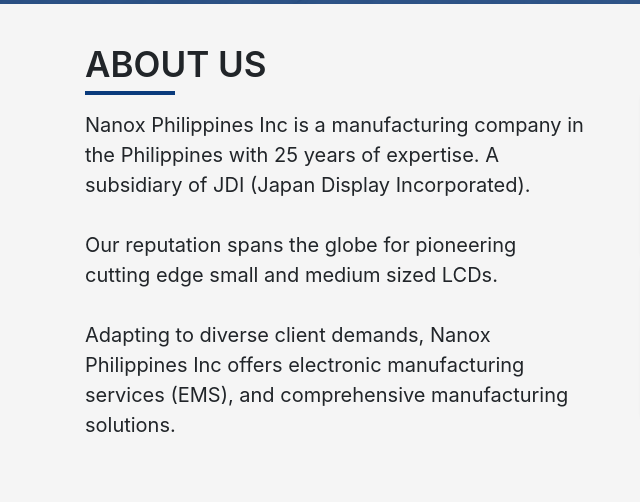
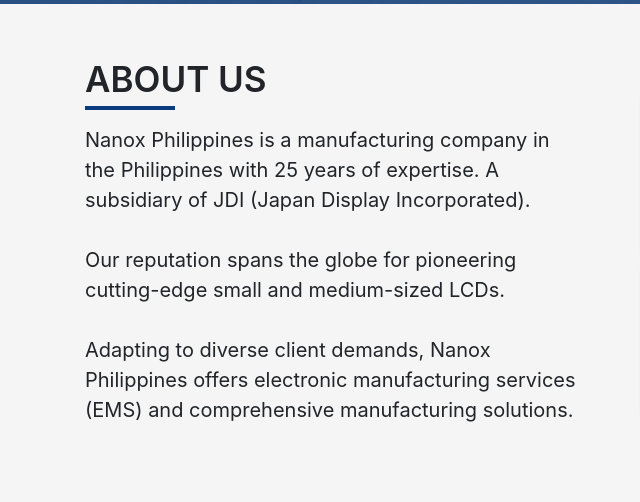
Before and after one commit to RichardBarreda/Nanox, a website: page index.html in a window 1280 px wide. Shown: the part 446-948 px from the top of the page, 0-640 px from the left. Drawn offline with nearby package versions, Linux system fonts and the light colour scheme.

Commit message:
edited the context of About Us Section. Remove the Inc. On Nanox Philippines

```diff
--- a/index.html
+++ b/index.html
@@ -15,7 +15,7 @@
     <link href="./dist/css/style.css" type="text/css" rel="stylesheet">
 
     <link rel="icon" type="image/x-icon" href="./dist/assets/nanox.ico">
-    <title>Nanox Philippines Inc.</title>
+    <title>Nanox Philippines</title>
   </head>
   <body>
 
@@ -83,12 +83,13 @@
                     <p class="section-title">ABOUT US</p>
                     <div class="title-border"></div>
                     <p class="section-text">
-                        Nanox Philippines Inc is a manufacturing company in the Philippines with 25 years of expertise. A subsidiary of JDI (Japan Display Incorporated).</p>
-                    <p class="section-text">
-                        Our reputation spans the globe for pioneering cutting edge small and medium sized LCDs.
+                        Nanox Philippines is a manufacturing company in the Philippines with 25 years of expertise. A subsidiary of JDI (Japan Display Incorporated).
                     </p>
                     <p class="section-text">
-                        Adapting to diverse client demands, Nanox Philippines Inc offers electronic manufacturing services (EMS), and comprehensive manufacturing solutions.
+                        Our reputation spans the globe for pioneering cutting-edge small and medium-sized LCDs.
+                    </p>
+                    <p class="section-text">
+                        Adapting to diverse client demands, Nanox Philippines offers electronic manufacturing services (EMS) and comprehensive manufacturing solutions.
                     </p>
                 </div>
                 <div class="img-content">
```
